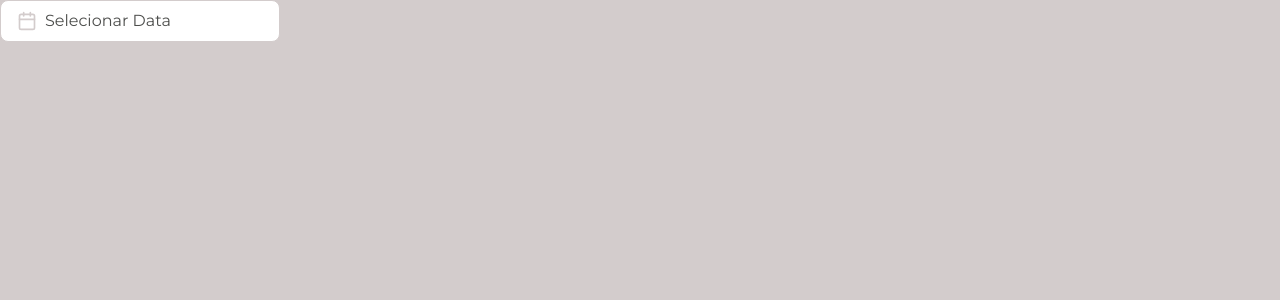
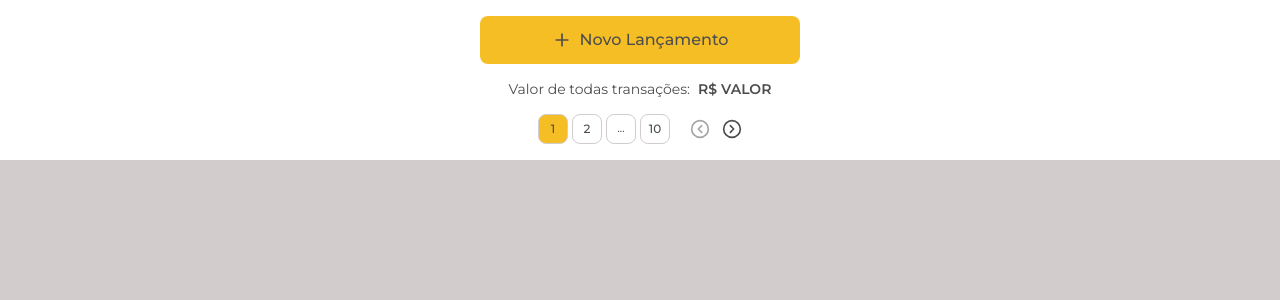
Before and after one commit to GustavoLemes97/financeiro, a Next.js app: page / in a window 1280 px wide. Shown: the top 300 px of the page. Built offline with nearby package versions, Linux system fonts and the light colour scheme.

Commit message:
cria os footers das tabelas

```diff
--- a/src/app/page.tsx
+++ b/src/app/page.tsx
@@ -1,19 +1,7 @@
 "use client";
-import * as React from "react";
-import { DatePicker } from "@/components/ui/datePicker";
+
+import { TableFooter } from "@/components/ui/tableFooter";
 
 export default function Home() {
-  const [date, setDate] = React.useState<Date>();
-  const handleonSelect = (tdate: Date | undefined) => {
-    setDate(tdate);
-    console.log("teste", tdate);
-  };
-  return (
-    <DatePicker
-      mode="single"
-      date={date}
-      onSelect={handleonSelect}
-      selected={date}
-    />
-  );
+  return <TableFooter />;
 }
--- /dev/null
+++ b/src/components/ui/tableFooter.tsx
@@ -0,0 +1,40 @@
+import { Plus } from "lucide-react";
+import { Button } from "./button";
+import { TablePagination } from "./tablePagination";
+
+interface TableFooterProps {
+  hasButton?: boolean;
+  hasTotalTransaction?: boolean;
+}
+
+const TableFooter = ({
+  hasButton = true,
+  hasTotalTransaction = true,
+}: TableFooterProps) => {
+  return (
+    <section className="bg-white flex flex-col items-center px-6 py-4 w-full gap-4">
+      {hasButton && (
+        <Button
+          variant={"selected"}
+          className="w-full max-w-[20rem] items-center justify-center lg:hidden"
+        >
+          <Plus className="w-5 h-5" />
+          Novo Lançamento
+        </Button>
+      )}
+      {hasTotalTransaction && (
+        <section className="flex items-center justify-center w-auto gap-2 lg:self-end">
+          <small>Valor de todas transações:</small>
+          <h5>R$ VALOR</h5>
+        </section>
+      )}
+      <TablePagination
+        quantityData={100}
+        limitDataForPage={10}
+        onPageChange={() => console.log(" ")}
+      />
+    </section>
+  );
+};
+
+export { TableFooter };
--- a/src/components/ui/tablePagination.tsx
+++ b/src/components/ui/tablePagination.tsx
@@ -61,7 +61,9 @@ const TablePagination = ({
   return (
     <section
       className={`${
-        totalPages > 0 ? "flex w-full items-center justify-between" : "hidden"
+        totalPages > 0
+          ? "flex w-full items-center justify-center lg:justify-between"
+          : "hidden"
       }`}
     >
       <span className="hidden lg:block">
```
